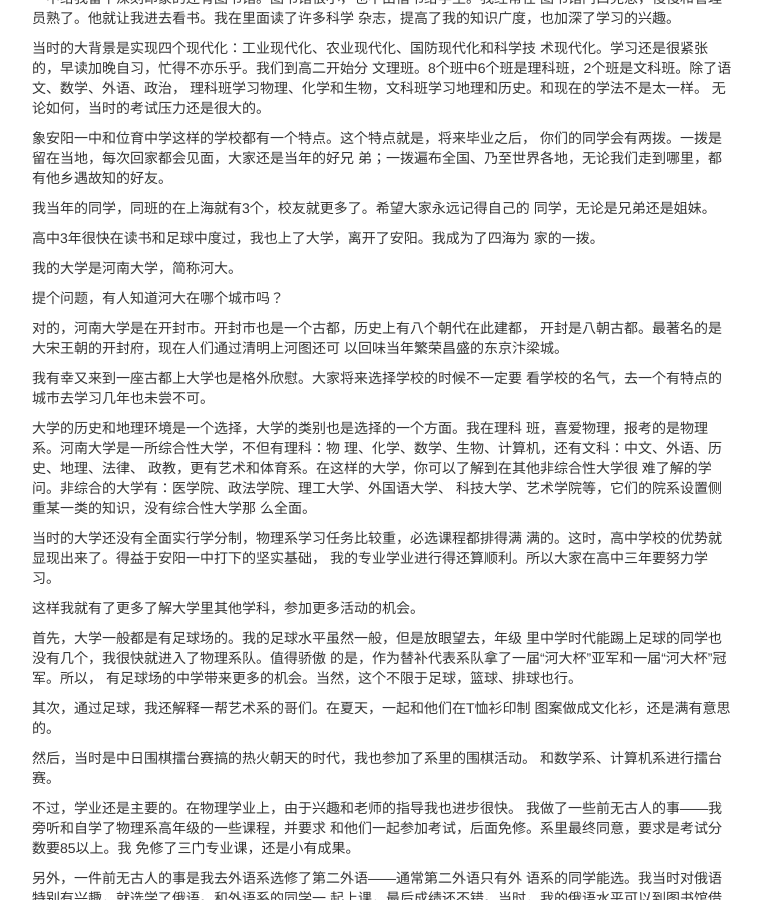
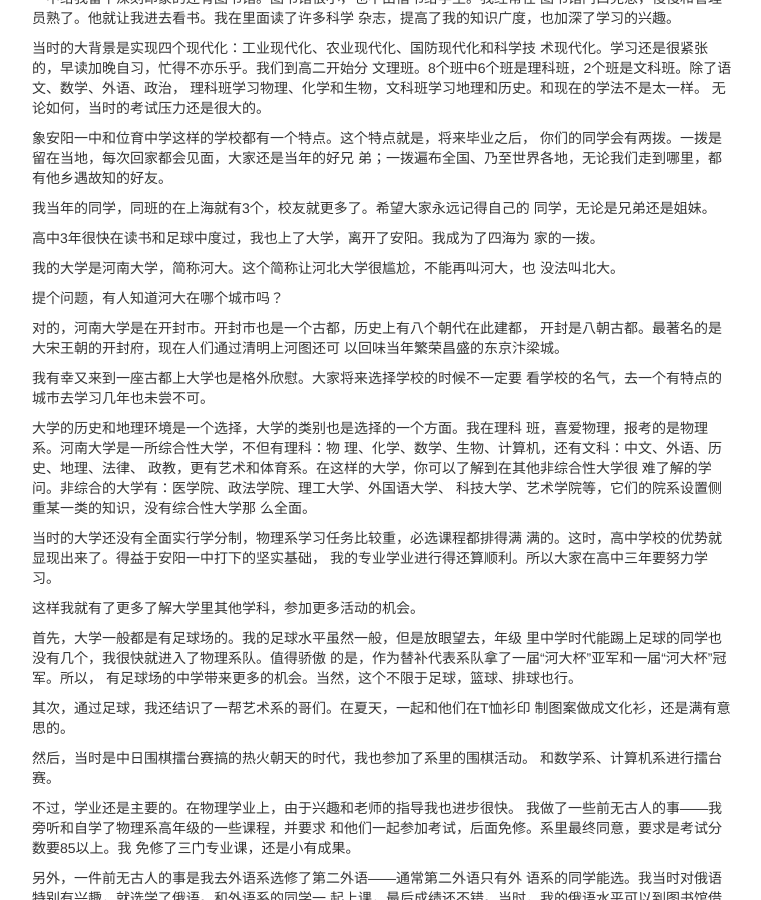
Before and after one commit to wxie2017/wxie2017.github.io, a Jekyll site: the page built from pages/article/故事与愿望.md, in a window 1280 px wide and 900 px high, scrolled down 1054 px. Shown: the whole window, without its empty margins (258-1019 px from the left). Built offline with Jekyll 4.4.1, drawn with Linux system fonts in a browser that asks for light colours.

Commit message:
correct some errors

```diff
--- a/pages/article/故事与愿望.md
+++ b/pages/article/故事与愿望.md
@@ -88,7 +88,8 @@ description: a talk in Weiyu middle school on 2021-05-19
 高中3年很快在读书和足球中度过，我也上了大学，离开了安阳。我成为了四海为
 家的一拨。
 
-我的大学是河南大学，简称河大。
+我的大学是河南大学，简称河大。这个简称让河北大学很尴尬，不能再叫河大，也
+没法叫北大。
 
 提个问题，有人知道河大在哪个城市吗？
 
@@ -118,8 +119,8 @@ description: a talk in Weiyu middle school on 2021-05-19
 的是，作为替补代表系队拿了一届“河大杯”亚军和一届“河大杯”冠军。所以，
 有足球场的中学带来更多的机会。当然，这个不限于足球，篮球、排球也行。
 
-其次，通过足球，我还解释一帮艺术系的哥们。在夏天，一起和他们在T恤衫印制
-图案做成文化衫，还是满有意思的。
+其次，通过足球，我还结识了一帮艺术系的哥们。在夏天，一起和他们在T恤衫印
+制图案做成文化衫，还是满有意思的。
 
 然后，当时是中日围棋擂台赛搞的热火朝天的时代，我也参加了系里的围棋活动。
 和数学系、计算机系进行擂台赛。
```
